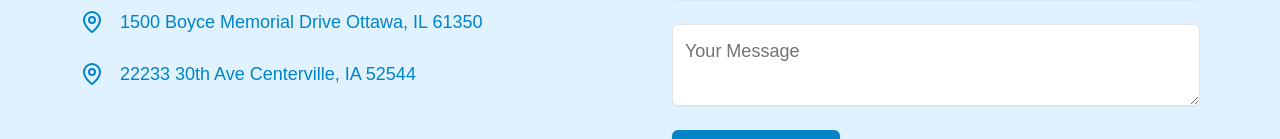
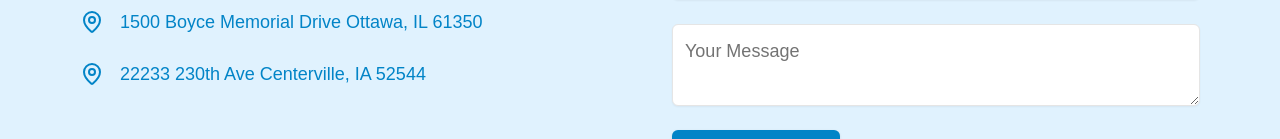
Before and after one commit to bryercowan/stack-test, a Next.js app: page / in a window 1280 px wide. Shown: the part 2108-2247 px from the top of the page. Built offline with nearby package versions, Linux system fonts and the light colour scheme.

Commit message:
updated address

```diff
--- a/app/page.tsx
+++ b/app/page.tsx
@@ -155,7 +155,7 @@ export default function StackTestGroup() {
                     </li>
                     <li className="flex items-center">
                       <MapPin className="mr-4 h-6 w-6"/>
-                      <span>22233 30th Ave Centerville, IA 52544</span>
+                      <span>22233 230th Ave Centerville, IA 52544</span>
                     </li>
                   </ul>
                 </div>
```
